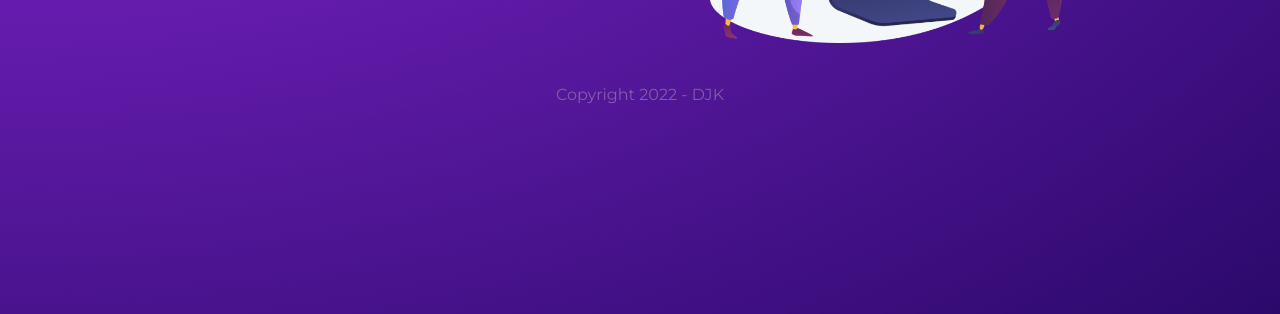
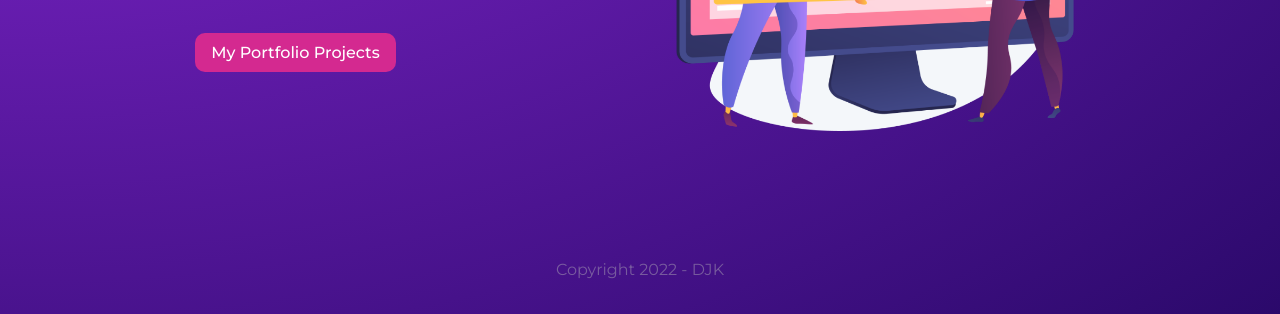
Before and after one commit to x03r4/G02, a Gatsby site: page / in a window 1280 px wide. Shown: the part 486-800 px from the top of the page. Built offline with nearby package versions, Linux system fonts and the light colour scheme; Gatsby itself is replaced by a stand-in of ours.

Commit message:
fixed styling

```diff
--- a/src/styles/global.css
+++ b/src/styles/global.css
@@ -32,7 +32,8 @@ p {
   display: flex;
   flex-direction: column;
   align-items: center;
-  justify-content: center;
+  justify-content: space-between;
+  min-height: 100vh;
 }
 nav {
   /* border: 1px solid white; */
```
